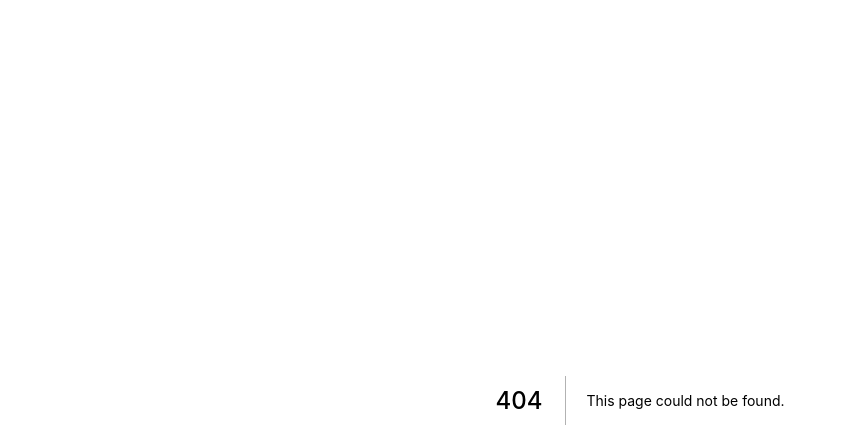
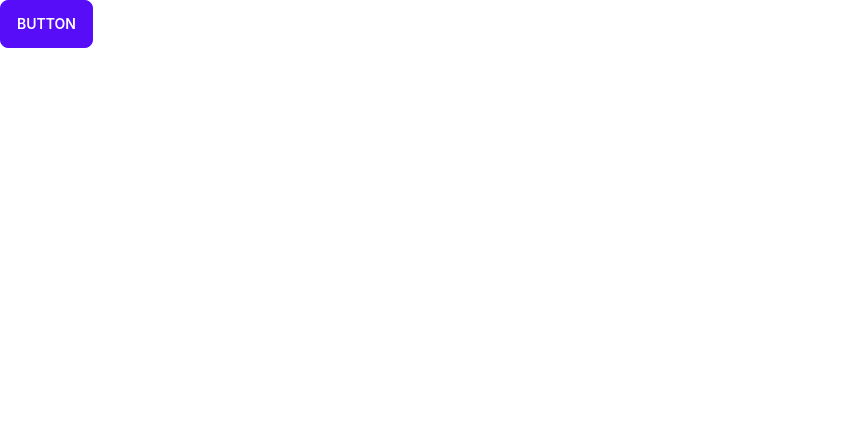
Before and after one commit to exiang/next-daisyui, a Next.js app: page /daisyui in a window 1280 px wide. Before the commit this address had no page. Shown: the top 448 px of the page, without its empty margins (0-847 px from the left). Built offline with nearby package versions, Linux system fonts and the light colour scheme.

Commit message:
setup daisyui

```diff
--- a/package.json
+++ b/package.json
@@ -9,6 +9,7 @@
     "lint": "next lint"
   },
   "dependencies": {
+    "daisyui": "^2.14.1",
     "next": "12.1.5",
     "react": "18.0.0",
     "react-dom": "18.0.0"
--- /dev/null
+++ b/pages/daisyui.js
@@ -0,0 +1,6 @@
+
+export default function DaisyUI() {
+    return (
+        <button class="btn btn-primary">Button</button>
+    )
+  }
--- a/pages/tailwindcss.js
+++ b/pages/tailwindcss.js
@@ -1,4 +1,4 @@
-export default function Home() {
+export default function TailwindCss() {
     return (
       <h1 className="text-3xl font-bold underline bg-amber-500">
         Hello world!
--- a/tailwind.config.js
+++ b/tailwind.config.js
@@ -9,5 +9,6 @@ module.exports = {
     extend: {},
   },
   plugins: [
+    require("daisyui")
   ]
 }
```
Also changed, not shown: 1 other file (tests, documents, lock files or other folders).
